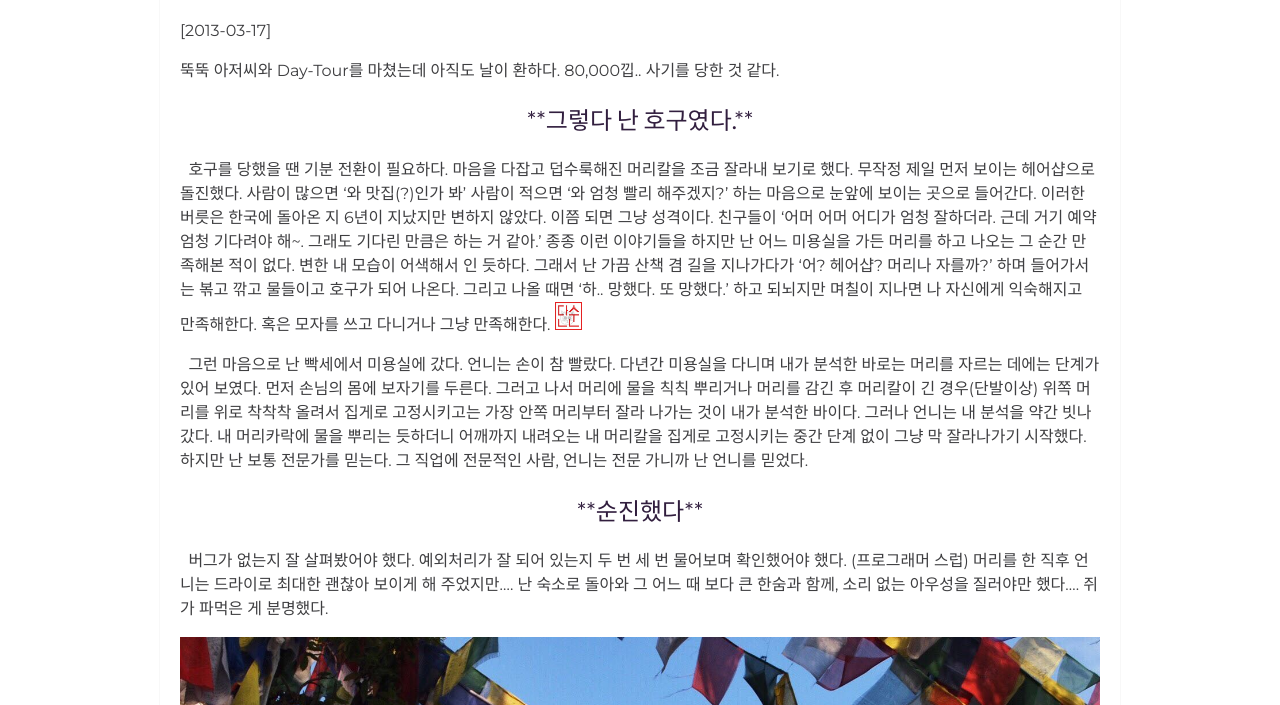
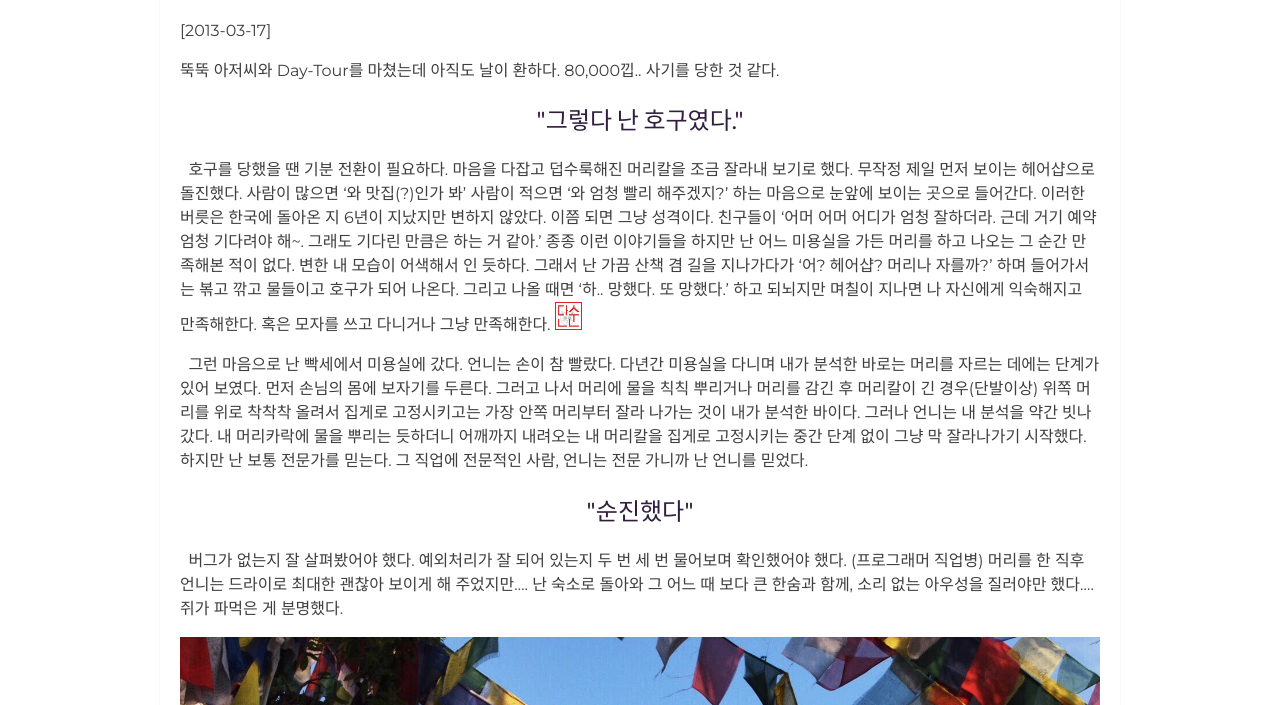
Before and after one commit to HAEZZA/HAEZZA.github.io, a Jekyll site: the page built from _posts/2019-08-20-The-Day-Of-ho9.markdown, in a window 1280 px wide. Shown: the part 649-1354 px from the top of the page. Built offline with Jekyll 4.4.1, drawn with Linux system fonts in a browser that asks for light colours; comment, search, counter and statistics services are not loaded.

Commit message:
md 수정

```diff
--- a/_posts/2019-08-12-Prepare.markdown
+++ b/_posts/2019-08-12-Prepare.markdown
@@ -29,7 +29,7 @@ author: dubuholic # Add name author (optional)
 그렇게 나는 비자를 발급 받기 위해 인도 대사관에 갔고, 영어로 물어오는 대사관 직원을 만났다.
 더듬더듬 영어를 더듬거리다가 혹시 라오스어를 할 줄 아는지 물었고, 결국 라오스어로 비자를 발급받을 수 있었다.
 
-**<center>내 영어 무엇</center>**
+**<center>"내 영어 무엇"</center>**
 
 영어는 초등학교 때부터 10여 년을 넘게 배웠건만 1년 남짓 라오스에 살며 배운 라오스어만 못했다.
 
--- a/_posts/2019-08-17-To-Pakse.markdown
+++ b/_posts/2019-08-17-To-Pakse.markdown
@@ -30,7 +30,7 @@ author: dubuholic # Add name author (optional)
 하지만......... 이건 비행기가 아니었다. 승무원이 상주하며 모든 공간을 깨끗한 상태로 유지해 줄 수 없는,
 그냥 비포장 도로를 달리고 있는 라오스의 슬리핑 버스였다. 내부는 으윽.. X바다였다. 결국 난 참을 수밖에 없었다. 멍하니 앉아 마려움을 참고 또참고.
 
-## <center>**Finaly 도착 빡세**</center>
+### <center>"Finaly 도착 빡세"</center>
 
 &nbsp;&nbsp;버스에서 내린 뒤에 시원하게 볼 일을 해결하고는 매표소로 갔다. 3일 뒤에 시판돈 중에 관광객이 제일 많이 간다는 돈뎃으로 갈 예정이었기 때문에 미리 티켓을 끊어 두었다.
 > 시판돈은 4천 개의 섬이 있다고 해서 붙여진 이름으로 `시판`은 4천을 의미하고 `돈`은 섬을 의미하는 라오스 남부의 최대 관광지이다.
--- a/_posts/2019-08-19-I-Am-A-Bohemian.markdown
+++ b/_posts/2019-08-19-I-Am-A-Bohemian.markdown
@@ -18,7 +18,7 @@ author: dubuholic # Add name author (optional)
 
 난 보헤미안 발길이 가는 곳으로
 
-## <center>**간다. 나는. 향해. 자유.**</center>
+### <center>"간다. 나는. 향해. 자유."</center>
 
 는 아니고 걷다 보면 나에게 갈 곳을 알려줄 사람들이 다가온다. 역시나 반대편에서 오던 뚝뚝 아저씨가 사냥감을 발견한 듯 나를 손짓하며 유턴을 해 내가 걷는 쪽으로 다가왔다.
 난 굉장히 관심이 있지만 최대한 관심이 없는 표정으로 앞만 보고 걷는다. 이게 흥정을 잘하기 위한 첫 번째 포인트다.
@@ -29,13 +29,13 @@ author: dubuholic # Add name author (optional)
 > 이렇듯 잘 돌아온 것을 보면 원기옥처럼 모아 오던 내 운을 이때 다 써버린 것이 분명하다. ![tears-pepe]({{site.baseurl}}/assets/img/tears-pepe2.JPG "pepe"){: width="3%" height="3%"}
 
 
-아저씨는 관광지 팜플렛 같은 것을 보여주시며 '너 어디 가니?' 를 시전 하셨다. 하지만 난 별다른 대답을 하지 않고 관심이 없는 척했다.
+&nbsp;&nbsp;아저씨는 관광지 팜플렛 같은 것을 보여주시며 '너 어디 가니?' 를 시전 하셨다. 하지만 난 별다른 대답을 하지 않고 관심이 없는 척했다.
 '어 너 그럼 여기, 여기 , 여기 여기 이렇게 다 돌아보는데 100,000낍에 가줄게'
 살짝 관심 있는 척하며 '여기 여기를 100,000낍?' 하고는 '괜찮아'하고 돌아선다.
 돌아서는 나를 붙잡기 위해 아저씨는 초 강수를 사용한다는 느낌으로 '80,000낍 어때?' 하고 말했다.
 오.... 좋은데? 속으로는 쾌제를 부르며 양팔과 엉덩이를 흔들흔들했으나.
 최대한 기쁨을 억누르며 오케이 했다.
 
-> 당시 환율로 대충 8,000낍 = 1,000원 으로 생각하면되는데 한번 뚝뚝을 탈때마다 2-3만낍을 요구하니 저렴하다고 생각했다.
+> <span style="color:#006733">당시 환율로 대충 8,000낍 = 1,000원 으로 생각하면되는데 한번 뚝뚝을 탈때마다 2-3만낍을 요구하니 저렴하다고 생각했다.</span>
 
 ![map]({{site.baseurl}}/assets/img/2019-08-19-mekong.jpg "Mekong R"){: width="100%" height="100%"}
--- a/_posts/2019-08-20-The-Day-Of-ho9.markdown
+++ b/_posts/2019-08-20-The-Day-Of-ho9.markdown
@@ -14,7 +14,7 @@ author: dubuholic # Add name author (optional)
 
 뚝뚝 아저씨와 Day-Tour를 마쳤는데 아직도 날이 환하다. 80,000낍.. 사기를 당한 것 같다.
 
-## <center>**그렇다 난 호구였다.**</center>
+## <center>"그렇다 난 호구였다."</center>
 
 &nbsp;&nbsp;호구를 당했을 땐 기분 전환이 필요하다. 마음을 다잡고 덥수룩해진 머리칼을 조금 잘라내 보기로 했다.
 무작정 제일 먼저 보이는 헤어샵으로 돌진했다. 사람이 많으면 '와 맛집(?)인가 봐' 사람이 적으면 '와 엄청 빨리 해주겠지?' 하는
@@ -22,15 +22,15 @@ author: dubuholic # Add name author (optional)
 친구들이 '어머 어머 어디가 엄청 잘하더라. 근데 거기 예약 엄청 기다려야 해~. 그래도 기다린 만큼은 하는 거 같아.' 종종 이런 이야기들을 하지만
 난 어느 미용실을 가든 머리를 하고 나오는 그 순간 만족해본 적이 없다. 변한 내 모습이 어색해서 인 듯하다.
 그래서 난 가끔 산책 겸 길을 지나가다가 '어? 헤어샵? 머리나 자를까?' 하며 들어가서는 볶고 깎고 물들이고 호구가 되어 나온다.
-그리고 나올 때면 '하.. 망했다. 또 망했다.' 하고 되뇌지만 며칠이 지나면 나 자신에게 익숙해지고 만족해한다. 혹은 모자를 쓰고 다니거나 그냥 만족해한다. ![단순]({{site.baseurl}}/assets/img/dansoon.jpg "단순"){: width="3%" height="3%"}
+그리고 나올 때면 '하.. 망했다. 또 망했다.' 하고 되뇌지만 며칠이 지나면 나 자신에게 익숙해지고 만족해한다. 혹은 모자를 쓰고 다니거나 그냥 만족해한다. ![단순]({{site.baseurl}}/assets/img/dansoon.jpg "단순"){: width="3%" height="2%"}
 
 &nbsp;&nbsp;그런 마음으로 난 빡세에서 미용실에 갔다. 언니는 손이 참 빨랐다. 다년간 미용실을 다니며 내가 분석한 바로는 머리를 자르는 데에는 단계가 있어 보였다.
 먼저 손님의 몸에 보자기를 두른다. 그러고 나서 머리에 물을 칙칙 뿌리거나 머리를 감긴 후 머리칼이 긴 경우(단발이상) 위쪽 머리를 위로 착착착 올려서 집게로 고정시키고는
 가장 안쪽 머리부터 잘라 나가는 것이 내가 분석한 바이다. 그러나 언니는 내 분석을 약간 빗나갔다. 내 머리카락에 물을 뿌리는 듯하더니 어깨까지 내려오는 내 머리칼을
 집게로 고정시키는 중간 단계 없이 그냥 막 잘라나가기 시작했다. 하지만 난 보통 전문가를 믿는다. 그 직업에 전문적인 사람, 언니는 전문 가니까 난 언니를 믿었다.
 
-## <center>**순진했다**</center>
-&nbsp;&nbsp;버그가 없는지 잘 살펴봤어야 했다. 예외처리가 잘 되어 있는지 두 번 세 번 물어보며 확인했어야 했다. (프로그래머 스럽)
+## <center>"순진했다"</center>
+&nbsp;&nbsp;버그가 없는지 잘 살펴봤어야 했다. 예외처리가 잘 되어 있는지 두 번 세 번 물어보며 확인했어야 했다. (프로그래머 직업병)
 머리를 한 직후 언니는 드라이로 최대한 괜찮아 보이게 해 주었지만.... 난 숙소로 돌아와 그 어느 때 보다 큰 한숨과 함께, 소리 없는 아우성을 질러야만 했다....
 쥐가 파먹은 게 분명했다.
 
```
Also changed, not shown: _posts/2019-08-21-Tangdong-Is-Beauriful.markdown (+5 -5 lines).
